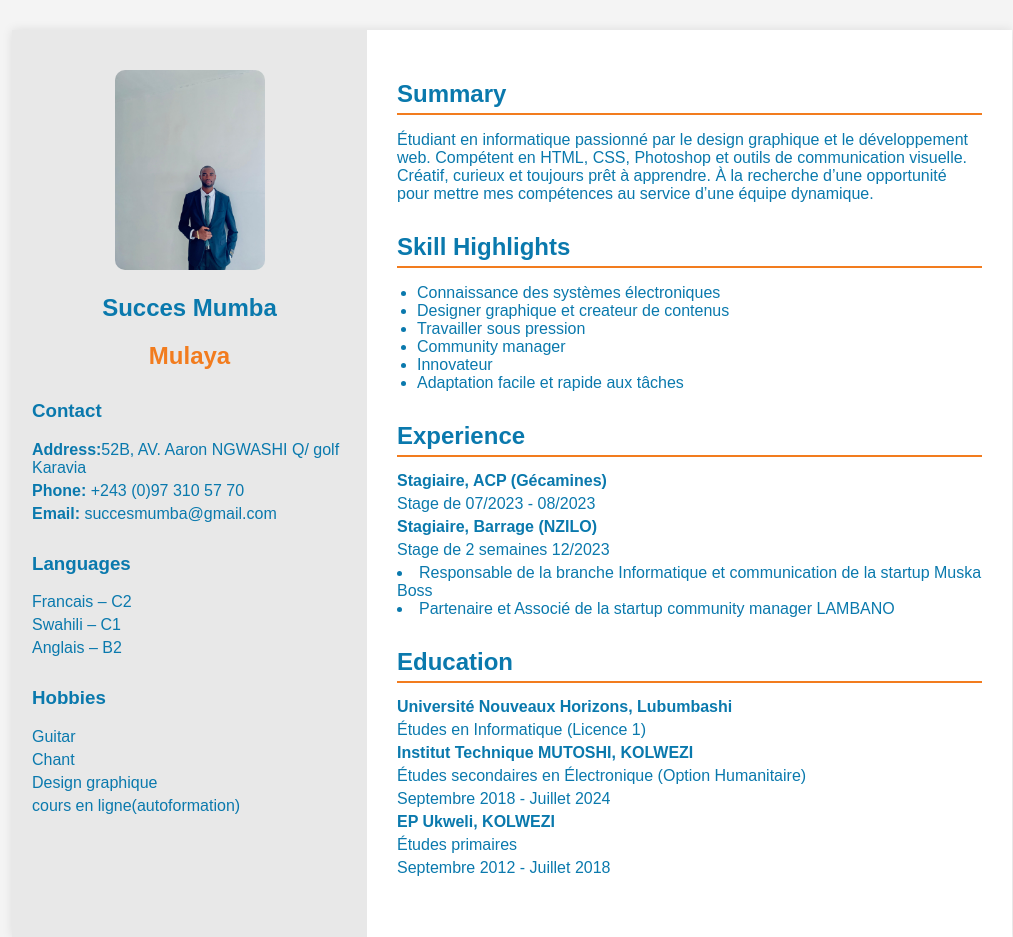
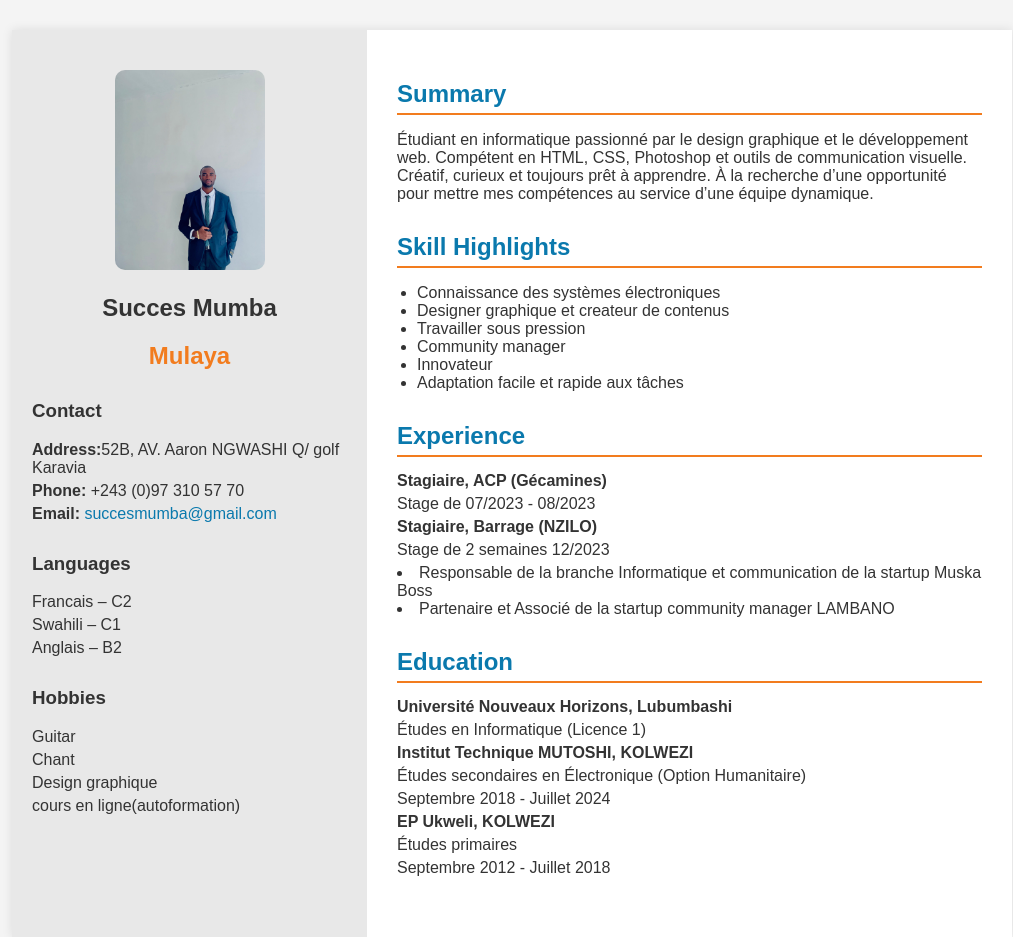
Before and after one commit to Succes719/CV, a plain HTML site: page index.html in a window 1280 px wide. Shown: the whole page, without its empty margins (128-1141 px from the left). Drawn offline with Linux system fonts and the light colour scheme.

Commit message:
Update style.css

```diff
--- a/style.css
+++ b/style.css
@@ -3,7 +3,7 @@ body {
     font-family: Arial, sans-serif;
     margin: 0;
     background-color: #f4f4f4;
-    color: #0a79ad;
+    color: #333;
 }
 .container {
     max-width: 1000px;
```
